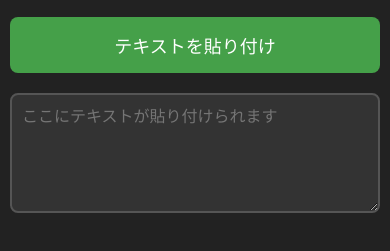
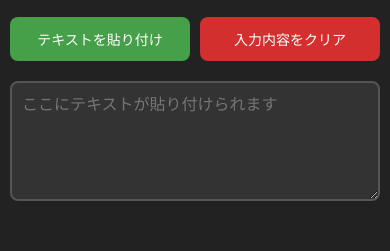
Before and after one commit to notonpower/wordcounter2, a plain HTML site: page index.html in a window 390 px wide. Both pictures are taken after a click on the button "ダークモード". Shown: the part 49-300 px from the top of the page. Drawn offline with Linux system fonts and the light colour scheme.

Commit message:
Update index.html

```diff
--- a/index.html
+++ b/index.html
@@ -48,28 +48,45 @@
             color: #eee;
             border-color: #555;
         }
-        #paste {
-            display: block;
-            width: 100%;
+        .button-container {
+            display: flex;
+            gap: 10px;
+            margin-bottom: 20px;
+        }
+        .button {
+            flex: 1;
             padding: 15px;
-            font-size: 18px;
-            background-color: #4CAF50;
+            font-size: 16px;
             color: white;
             border: none;
             border-radius: 8px;
             cursor: pointer;
-            margin-bottom: 20px;
             transition: background-color 0.3s;
             font-family: inherit;
         }
+        #paste {
+            background-color: #4CAF50;
+        }
         #paste:hover {
             background-color: #45a049;
+        }
+        #clear {
+            background-color: #f44336;
+        }
+        #clear:hover {
+            background-color: #d32f2f;
         }
         body.dark-mode #paste {
             background-color: #45a049;
         }
         body.dark-mode #paste:hover {
             background-color: #3d8b40;
+        }
+        body.dark-mode #clear {
+            background-color: #d32f2f;
+        }
+        body.dark-mode #clear:hover {
+            background-color: #b71c1c;
         }
         #result {
             display: grid;
@@ -134,6 +151,10 @@
             .count {
                 font-size: 24px;
             }
+            .button {
+                font-size: 14px;
+                padding: 12px;
+            }
         }
     </style>
 </head>
@@ -142,13 +163,17 @@
         <h1>テキスト分析ツール</h1>
         <button id="darkModeToggle">ライトモード</button>
     </div>
-    <button id="paste">テキストを貼り付け</button>
+    <div class="button-container">
+        <button id="paste" class="button">テキストを貼り付け</button>
+        <button id="clear" class="button">入力内容をクリア</button>
+    </div>
     <textarea id="input" placeholder="ここにテキストが貼り付けられます"></textarea>
     <div id="result"></div>
 
     <script>
         const input = document.getElementById('input');
         const pasteBtn = document.getElementById('paste');
+        const clearBtn = document.getElementById('clear');
         const result = document.getElementById('result');
         const darkModeToggle = document.getElementById('darkModeToggle');
 
@@ -198,6 +223,11 @@
             }
         });
 
+        clearBtn.addEventListener('click', () => {
+            input.value = '';
+            result.innerHTML = '<div class="result-box">テキストを貼り付けてください。</div>';
+        });
+
         input.addEventListener('input', countText);
 
         function toggleDarkMode() {
```
